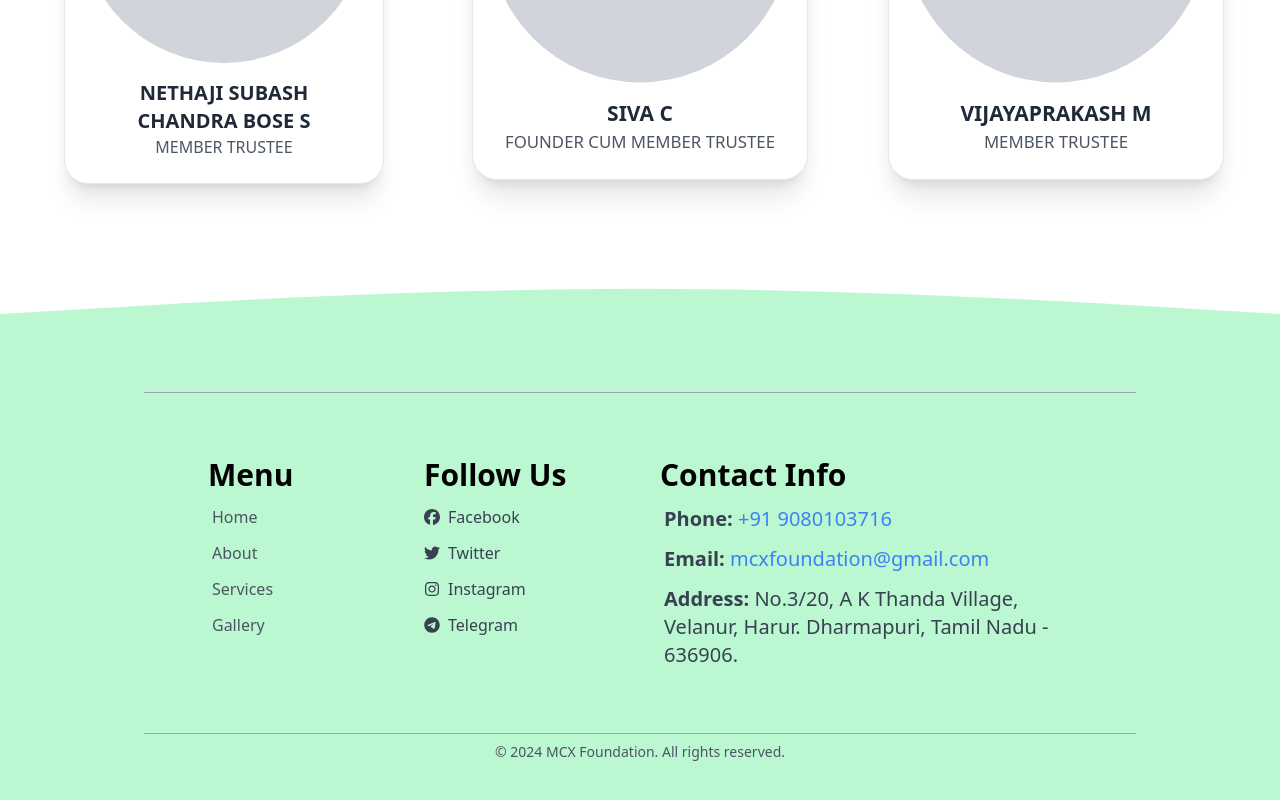
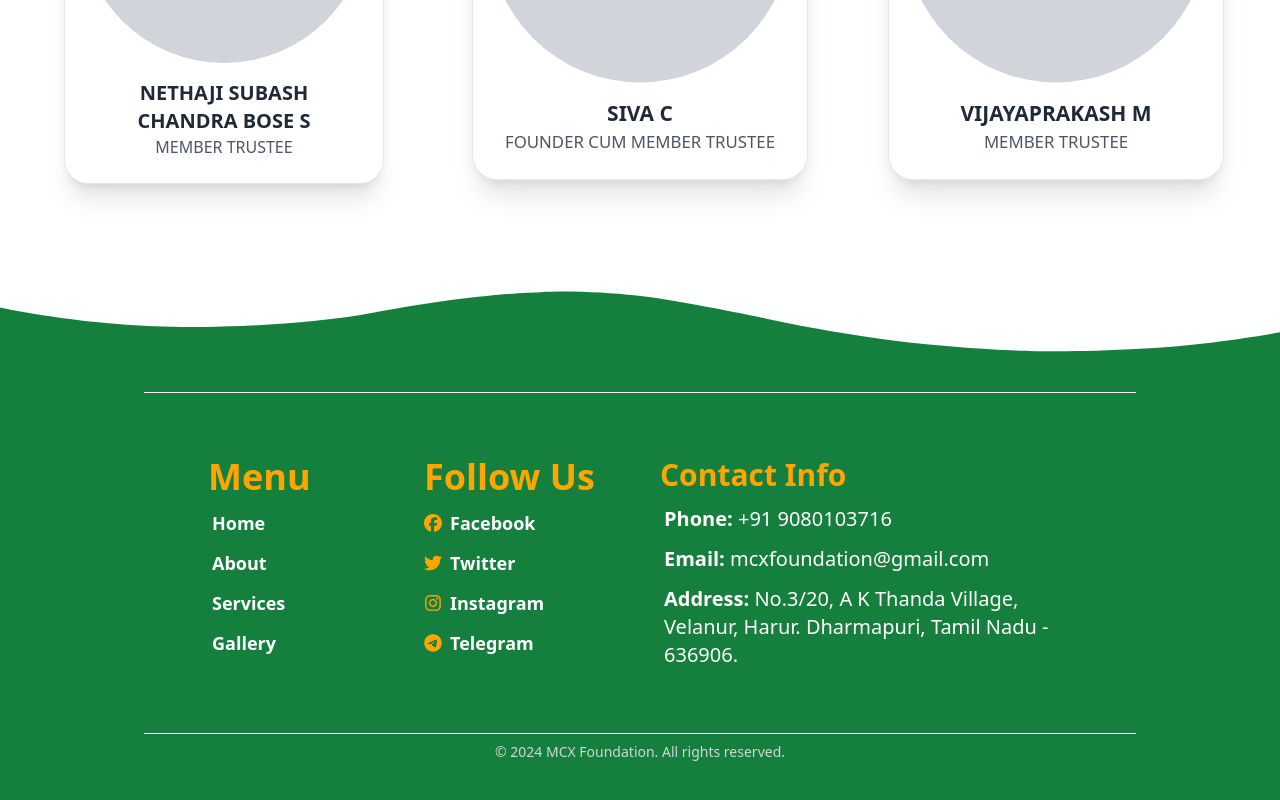
Before and after one commit to SaiDushyant/mcx, a React (Create React App) app: page /#/about in a window 1280 px wide. Shown: the part 2696-3496 px from the top of the page. Built offline with nearby package versions, Linux system fonts and the light colour scheme.

Commit message:
Completed gallery page and add HorizontalCarousel components

```diff
--- a/package.json
+++ b/package.json
@@ -5,6 +5,7 @@
   "private": true,
   "dependencies": {
     "cra-template": "1.2.0",
+    "embla-carousel": "^8.5.2",
     "lucide-react": "^0.468.0",
     "react": "^18.3.1",
     "react-dom": "^18.3.1",
--- a/src/assets/images/images.js
+++ b/src/assets/images/images.js
@@ -1,6 +1,7 @@
 import AboutBackgroundImage from "./about_bg.png";
 import BackgroundImage from "./bg.png";
 import BusinessMan from "./businessman.png";
+import Come_join_us from "./come_join_us.png";
 import Corn from "./corn.png";
 import GrainBag from "./grainbag.png";
 import Health from "./health.png";
@@ -13,6 +14,7 @@ export {
   AboutBackgroundImage,
   BackgroundImage,
   BusinessMan,
+  Come_join_us,
   Corn,
   GrainBag,
   Health,
--- a/src/components/Footer.js
+++ b/src/components/Footer.js
@@ -10,23 +10,25 @@ import { NavLink } from "react-router-dom";
 const Footer = () => {
   return (
     <>
-      <svg
-        className="w-full h-10 mt-8 sm:mt-16 sm:h-16"
-        preserveAspectRatio="none"
-        viewBox="0 0 1440 54"
-        style={{ color: "#bbf7d0" }}
-        // style={{ color: "#C8E6C9" }}
-      >
-        <path
-          fill="currentColor"
-          d="M0 22L120 16.7C240 11 480 1.00001 720 0.700012C960 1.00001 1200 11 1320 16.7L1440 22V54H1320C1200 54 960 54 720 54C480 54 240 54 120 54H0V22Z"
-        />
-      </svg>
+      <div class="" data-negative="false">
+        <svg
+          xmlns="http://www.w3.org/2000/svg"
+          viewBox="0 0 1000 100"
+          preserveAspectRatio="none"
+          class="w-full h-10 mt-8 sm:mt-16 sm:h-16 bg-green-700"
+        >
+          <path
+            fill="white"
+            d="M421.9,6.5c22.6-2.5,51.5,0.4,75.5,5.3c23.6,4.9,70.9,23.5,100.5,35.7c75.8,32.2,133.7,44.5,192.6,49.7c23.6,2.1,48.7,3.5,103.4-2.5c54.7-6,106.2-25.6,106.2-25.6V0H0v30.3c0,0,72,32.6,158.4,30.5c39.2-0.7,92.8-6.7,134-22.4c21.2-8.1,52.2-18.2,79.7-24.2C399.3,7.9,411.6,7.5,421.9,6.5z"
+          ></path>
+        </svg>
+      </div>
+
       <div
-        className="w-full h-auto pt-5 md:p-10 md:px-36 bg-green-200"
+        className="w-full h-auto pt-5 md:p-10 md:px-36 bg-green-700"
         // style={{ backgroundColor: "#C8E6C9" }}
       >
-        <div className="w-9/12 md:w-full mx-auto bg-gray-400 h-[1px]"></div>
+        <div className="w-9/12 md:w-full mx-auto bg-white h-[1px]"></div>
 
         {/* Wrapper for all sections */}
         <div className="flex flex-col md:flex-row gap-10 my-10 md:my-16 mx-16 text-left">
@@ -34,13 +36,18 @@ const Footer = () => {
           <div className="flex flex-col sm:flex-row sm:justify-between w-full gap-5">
             {/* Menu Section */}
             <div className="w-full sm:w-1/2">
-              <h1 className="text-xl md:text-3xl font-bold">Menu</h1>
-              <ul className="space-y-1 md:space-y-3 mt-1 md:mt-3 pl-1 text-base">
+              <h1
+                className="text-xl md:text-4xl font-bold "
+                style={{ color: "#FFA500" }}
+              >
+                Menu
+              </h1>
+              <ul className="space-y-1 md:space-y-3 mt-1 md:mt-3 pl-1 font-semibold text-lg">
                 <li>
                   <NavLink
                     to="/"
                     className={({ isActive }) =>
-                      `text-gray-600 ${isActive ? "text-black" : ""}`
+                      `text-white   ${isActive ? "text-black" : ""}`
                     }
                   >
                     Home
@@ -50,7 +57,7 @@ const Footer = () => {
                   <NavLink
                     to="/about"
                     className={({ isActive }) =>
-                      `text-gray-600 ${isActive ? "text-black" : ""}`
+                      `text-white ${isActive ? "text-black" : ""}`
                     }
                   >
                     About
@@ -60,7 +67,7 @@ const Footer = () => {
                   <NavLink
                     to="/services"
                     className={({ isActive }) =>
-                      `text-gray-600 ${isActive ? "text-black" : ""}`
+                      `text-white ${isActive ? "text-black" : ""}`
                     }
                   >
                     Services
@@ -70,7 +77,7 @@ const Footer = () => {
                   <NavLink
                     to="/gallery"
                     className={({ isActive }) =>
-                      `text-gray-600 ${isActive ? "text-black" : ""}`
+                      `text-white ${isActive ? "text-black" : ""}`
                     }
                   >
                     Gallery
@@ -81,19 +88,24 @@ const Footer = () => {
 
             {/* Follow Us Section */}
             <div className="w-full sm:w-1/2">
-              <h2 className="text-xl md:text-3xl font-bold">Follow Us</h2>
-              <div className="space-y-1 md:space-y-3 mt-1 md:mt-3 text-base">
-                <p className="text-gray-700 flex items-center gap-2">
-                  <FaFacebook /> Facebook
+              <h2
+                className="text-xl md:text-4xl font-bold"
+                style={{ color: "#FFA500" }}
+              >
+                Follow Us
+              </h2>
+              <div className="space-y-1 md:space-y-3 mt-1 md:mt-3 font-semibold text-lg">
+                <p className="text-white   flex items-center gap-2">
+                  <FaFacebook style={{ color: "#FFA500" }} /> Facebook
                 </p>
-                <p className="text-gray-700 flex items-center gap-2">
-                  <FaTwitter /> Twitter
+                <p className="text-white flex items-center gap-2">
+                  <FaTwitter style={{ color: "#FFA500" }} /> Twitter
                 </p>
-                <p className="text-gray-700 flex items-center gap-2">
-                  <FaInstagram /> Instagram
+                <p className="text-white flex items-center gap-2">
+                  <FaInstagram style={{ color: "#FFA500" }} /> Instagram
                 </p>
-                <p className="text-gray-700 flex items-center gap-2">
-                  <FaTelegram /> Telegram
+                <p className="text-white flex items-center gap-2">
+                  <FaTelegram style={{ color: "#FFA500" }} /> Telegram
                 </p>
               </div>
             </div>
@@ -101,24 +113,24 @@ const Footer = () => {
 
           {/* Contact Info Section */}
           <div className="w-full">
-            <h2 className="text-xl md:text-3xl font-bold">Contact Info</h2>
+            <h2
+              className="text-xl md:text-3xl font-bold"
+              style={{ color: "#FFA500" }}
+            >
+              Contact Info
+            </h2>
             <div className="space-y-1 md:space-y-3 mt-1 md:mt-3 text-base md:text-xl pl-1">
-              <p className="text-gray-700">
+              <p className="text-white">
                 <span className="font-semibold">Phone: </span>
-                <a href="tel:+919080103716" className="text-blue-500">
-                  +91 9080103716
-                </a>
+                <a href="tel:+919080103716">+91 9080103716</a>
               </p>
-              <p className="text-gray-700">
+              <p className="text-white">
                 <span className="font-semibold">Email: </span>
-                <a
-                  href="mailto:mcxfoundation@gmail.com"
-                  className="text-blue-500"
-                >
+                <a href="mailto:mcxfoundation@gmail.com">
                   mcxfoundation@gmail.com
                 </a>
               </p>
-              <p className="text-gray-700">
+              <p className="text-white">
                 <span className="font-semibold">Address: </span>
                 No.3/20, A K Thanda Village, Velanur, Harur. Dharmapuri, Tamil
                 Nadu - 636906.
@@ -127,8 +139,8 @@ const Footer = () => {
           </div>
         </div>
 
-        <div className="w-9/12 md:w-full mx-auto bg-gray-400 h-[1px]"></div>
-        <p className="text-center text-gray-600 text-sm mt-2 pb-5 md:pb-0">
+        <div className="w-9/12 md:w-full mx-auto bg-white h-[1px]"></div>
+        <p className="text-center text-gray-300 text-sm mt-2 pb-5 md:pb-0">
           © 2024 MCX Foundation. All rights reserved.
         </p>
       </div>
--- /dev/null
+++ b/src/components/HorizontalCarousel.css
@@ -0,0 +1,65 @@
+.gallery {
+  --d: 50s;
+  width: 100%;
+  display: grid;
+  grid-template-columns: repeat(5, 30%);
+  overflow: hidden;
+  -webkit-mask: linear-gradient(90deg, #0000, #000 10% 90%, #0000);
+  mask: linear-gradient(90deg, #0000, #000 10% 90%, #0000);
+}
+
+@media (max-width: 768px) {
+  .gallery {
+    grid-template-columns: repeat(3, 60%); /* Adjust for mobile screens */
+  }
+}
+
+@media (max-width: 480px) {
+  .gallery {
+    grid-template-columns: repeat(
+      2,
+      80%
+    ); /* Further adjustment for very small screens */
+  }
+}
+
+.gallery:hover > img,
+.gallery.reverse-animation:hover > img {
+  animation-play-state: paused;
+}
+.gallery > img {
+  border-radius: 20px;
+  grid-area: 1/1;
+  height: 35vh;
+  width: auto;
+  animation: r var(--d) linear infinite;
+}
+
+.gallery.reverse-animation > img {
+  animation: r var(--d) linear infinite reverse;
+}
+
+.gallery > img:nth-child(2) {
+  animation-delay: calc(-0.2 * var(--d));
+}
+
+.gallery > img:nth-child(3) {
+  animation-delay: calc(-0.4 * var(--d));
+}
+
+.gallery > img:nth-child(4) {
+  animation-delay: calc(-0.6 * var(--d));
+}
+
+.gallery > img:nth-child(5) {
+  animation-delay: calc(-0.8 * var(--d));
+}
+
+@keyframes r {
+  17.8571428571% {
+    transform: translate(-100%);
+  }
+  17.8671428571% {
+    transform: translate(460%);
+  }
+}
--- /dev/null
+++ b/src/components/HorizontalCarousel.js
@@ -0,0 +1,19 @@
+import React from "react";
+import "./HorizontalCarousel.css";
+
+const HorizontalCarousel = ({ reverse = false }) => {
+  return (
+    <div className={`gallery mb-10 ${reverse ? "reverse-animation" : ""}`}>
+      <img src="https://picsum.photos/id/199/400/300" alt="The beach" />
+      <img src="https://picsum.photos/id/1011/400/300" alt="A girl kayaking" />
+      <img
+        src="https://picsum.photos/id/124/400/300"
+        alt="A small boat in the sea"
+      />
+      <img src="https://picsum.photos/id/235/400/300" alt="A mountain" />
+      <img src="https://picsum.photos/id/423/400/300" alt="A forest" />
+    </div>
+  );
+};
+
+export default HorizontalCarousel;
--- a/src/components/HorizontalScroll.js
+++ b/src/components/HorizontalScroll.js
@@ -17,7 +17,7 @@ const HorizontalScroll = ({ images }) => {
         loop={true}
         spaceBetween={20}
         slidesPerView={1}
-        className="w-full h-64 md:h-[30rem]"
+        className="w-auto h-64 md:h-[30rem]"
       >
         {images.map((image, index) => (
           <SwiperSlide
--- a/src/pages/About.js
+++ b/src/pages/About.js
@@ -1,6 +1,6 @@
 // src/About.js
 import React from "react";
-import { AboutBackgroundImage } from "../assets/images/images";
+import { AboutBackgroundImage, Come_join_us } from "../assets/images/images";
 import Footer from "../components/Footer";
 import NavBar from "../components/NavBar";
 
@@ -47,7 +47,14 @@ const About = () => {
       {/* Come join us */}
 
       <section className="w-full h-[80vh] flex justify-center items-center">
-        <div className="w-full h-[60vh] bg-green-200 text-center flex justify-center items-center">
+        <div
+          className="w-full h-[60vh] bg-green-200 text-center flex justify-center items-center"
+          style={{
+            backgroundImage: `url(${Come_join_us})`,
+            backgroundSize: "cover",
+            backgroundPosition: "center",
+          }}
+        >
           <div className="md:mx-96 xl:mx-[24rem]">
             <h1 className="text-5xl md:text-6xl xl:text-7xl font-extrabold md:font-bold">
               COME JOIN WITH <span style={{ color: "#FFA500" }}>US!</span>
--- a/tailwind.config.js
+++ b/tailwind.config.js
@@ -2,7 +2,17 @@
 module.exports = {
   content: ["./src/**/*.{html,js}"],
   theme: {
-    extend: {},
+    extend: {
+      keyframes: {
+        verticalScroll: {
+          "0%": { transform: "translateY(0)" },
+          "100%": { transform: "translateY(-100%)" },
+        },
+      },
+      animation: {
+        "vertical-scroll": "verticalScroll 10s linear infinite",
+      },
+    },
   },
   plugins: [],
 };
```
Also changed, not shown: src/components/ServiceItem.js (+12 -13 lines), src/components/VerticalScroll.js (deleted, +0 -45 lines), src/pages/Gallery.js (+19 -12 lines), src/pages/Services.js (+5 -5 lines), src/assets/images/come_join_us.png (added), 1 other file (tests, documents, lock files or other folders).
